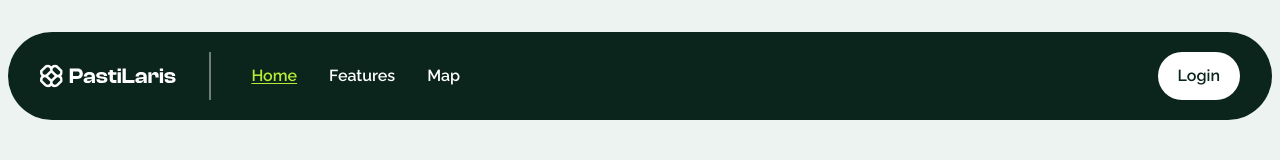
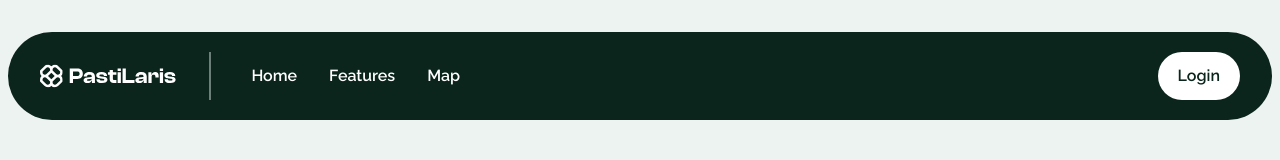
Before and after one commit to vozert/Trashure, a React (Vite) app: page /login in a window 1280 px wide. Shown: the top 160 px of the page. Built offline with nearby package versions, Linux system fonts and the light colour scheme; a web font is replaced by a local one.

Commit message:
Navbar + NavLinks

```diff
--- /dev/null
+++ b/src/components/NavLinks.jsx
@@ -0,0 +1,44 @@
+import { Link, useLocation } from "react-router-dom";
+import { HashLink } from "react-router-hash-link";
+import { DATA_NAVBARS } from "../utils/data";
+
+export default function NavLinks({ isMobile = false }) {
+  const location = useLocation();
+  const isAuthPage = location.pathname === "/login" || location.pathname === "/register";
+
+  return (
+    <ul
+      className={`flex ${
+        isMobile ? "flex-col gap-y-8 pb-6" : "gap-x-8 p-2 ml-8"
+      } text-base font-semibold text-white-1`}
+    >
+      {DATA_NAVBARS.map((item) => {
+        const isActive = !isAuthPage && item.active;
+        return (
+          <li key={item.id}>
+            {item.link.startsWith("#") ? (
+              <HashLink
+                smooth
+                to={`/${item.link}`}
+                className={`hover:text-green-2 hover:underline underline-offset-2 transition-all duration-200 ${
+                  isActive ? "text-green-2 underline underline-offset-2" : ""
+                }`}
+              >
+                {item.title}
+              </HashLink>
+            ) : (
+              <Link
+                to={item.link === "#home" ? "/" : item.link}
+                className={`hover:text-green-2 hover:underline underline-offset-2 transition-all duration-200 ${
+                  isActive ? "text-green-2 underline underline-offset-2" : ""
+                }`}
+              >
+                {item.title}
+              </Link>
+            )}
+          </li>
+        );
+      })}
+    </ul>
+  );
+}
--- a/src/components/Navbar.jsx
+++ b/src/components/Navbar.jsx
@@ -1,47 +1,14 @@
 import { useState } from "react";
+import { useNavigate } from "react-router-dom";
 import logowhite from "../assets/pastilaris-logo-white.svg";
 import Button from "./Button";
-import { DATA_NAVBARS } from "../utils/data";
-import { Link } from "react-router-dom";
-import { HashLink } from "react-router-hash-link";
+import NavLinks from "./NavLinks";
 
 export default function Navbar() {
   const [isOpen, setIsOpen] = useState(false);
+  const navigate = useNavigate();
   const genericHamburgerLine =
     "h-[2px] w-full my-1 rounded-full bg-white-2 transition ease-in-out transform duration-300";
-
-  const renderNavLinks = (isMobile = false) => (
-    <ul
-      className={`flex ${
-        isMobile ? "flex-col gap-y-8 pb-6" : "gap-x-8 p-2 ml-8"
-      } text-base font-semibold text-white-1`}
-    >
-      {DATA_NAVBARS.map((item) => (
-        <li key={item.id}>
-          {item.link.startsWith("#") ? (
-            <HashLink
-              smooth
-              to={`/${item.link}`}
-              className={`hover:text-green-2 hover:underline underline-offset-2 transition-all duration-200 ${
-                item.active ? "text-green-2 underline underline-offset-2" : ""
-              }`}
-            >
-              {item.title}
-            </HashLink>
-          ) : (
-            <Link
-              to={item.link === "#home" ? "/" : item.link}
-              className={`hover:text-green-2 hover:underline underline-offset-2 transition-all duration-200 ${
-                item.active ? "text-green-2 underline underline-offset-2" : ""
-              }`}
-            >
-              {item.title}
-            </Link>
-          )}
-        </li>
-      ))}
-    </ul>
-  );
 
   return (
     <header className="bg-white-2 p-2 lg:py-8">
@@ -52,15 +19,19 @@ export default function Navbar() {
         <div className="hidden lg:block w-full">
           <div className="flex items-center justify-between">
             <div className="flex items-center">
-              <nav className="hidden lg:block">{renderNavLinks(false)}</nav>
+              <nav className="hidden lg:block">
+                <NavLinks isMobile={false} />
+              </nav>
             </div>
             <div className="hidden lg:block">
               <div className="flex gap-x-3">
-                <Link to={"/login"}>
-                  <Button as={Link} to="/login" variant="white" size="md">
-                    Login
-                  </Button>
-                </Link>
+                <Button
+                  variant="white"
+                  size="md"
+                  onClick={() => navigate("/login")}
+                >
+                  Login
+                </Button>
               </div>
             </div>
           </div>
@@ -102,11 +73,18 @@ export default function Navbar() {
           }`}
         >
           <nav className="w-full" data-navbar>
-            {renderNavLinks(true)}
+            <NavLinks isMobile={true} />
           </nav>
           <div className="lg:hidden">
             <div className="flex flex-col gap-y-3">
-              <Button variant="white" size="md">
+              <Button
+                variant="white"
+                size="md"
+                onClick={() => {
+                  setIsOpen(false);
+                  navigate("/login");
+                }}
+              >
                 Login
               </Button>
             </div>
```
